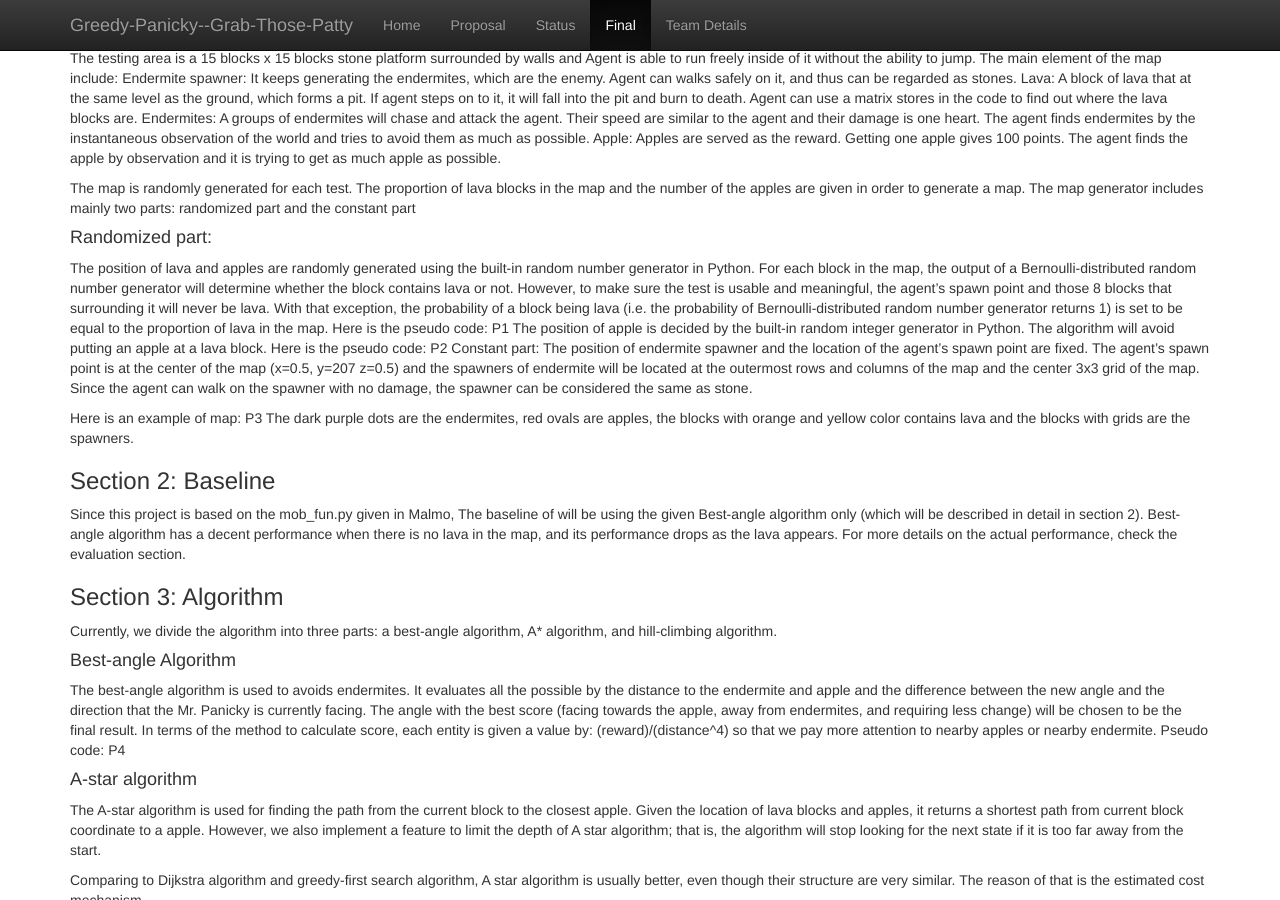
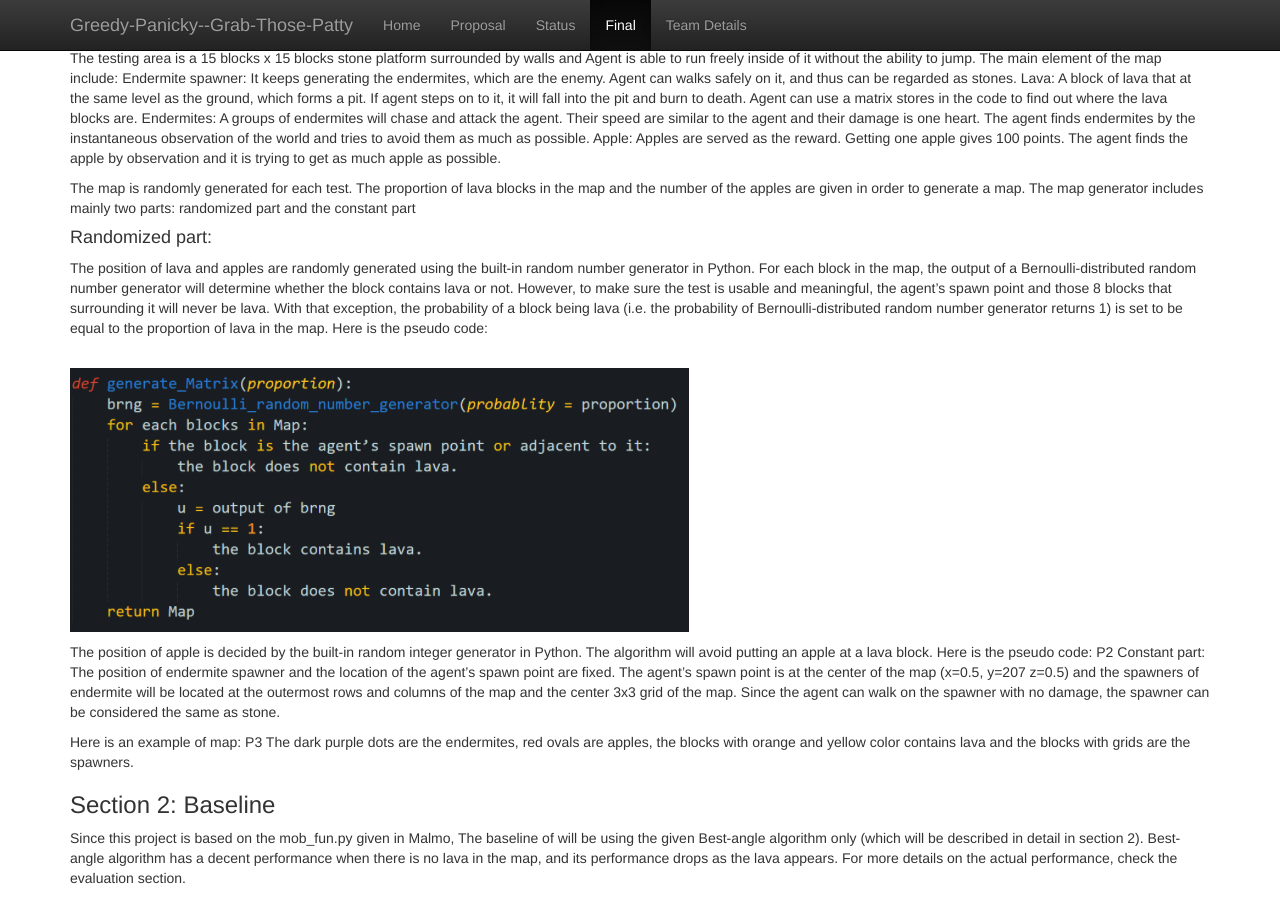
Before and after one commit to Leoll1020/Greedy-Panicky--Grab-Those-Patty, a Jekyll site: the page built from docs/final.md, in a window 1280 px wide and 900 px high, scrolled down 969 px. Built offline with Jekyll 4.4.1, drawn with Linux system fonts in a browser that asks for light colours.

Commit message:
Create final.md

```diff
--- a/docs/final.md
+++ b/docs/final.md
@@ -45,7 +45,10 @@ title: Final Report
 #### Randomized part:
   The position of lava and apples are randomly generated using the built-in random number generator in Python.
   For each block in the map, the output of a Bernoulli-distributed random number generator will determine whether the block contains lava or not. However, to make sure the test is usable and meaningful, the agent’s spawn point and those 8 blocks that surrounding it will never be lava. With that exception, the probability of a block being lava (i.e. the probability of Bernoulli-distributed random number generator returns 1) is set to be equal to the proportion of lava in the map. Here is the pseudo code:
-  P1
+
+  <br />
+<img src="P1.png"> <br />
+
   The position of apple is decided by the built-in random integer generator in Python. The algorithm will avoid putting an apple at a lava block. Here is the pseudo code:
   P2
   Constant part:
```
